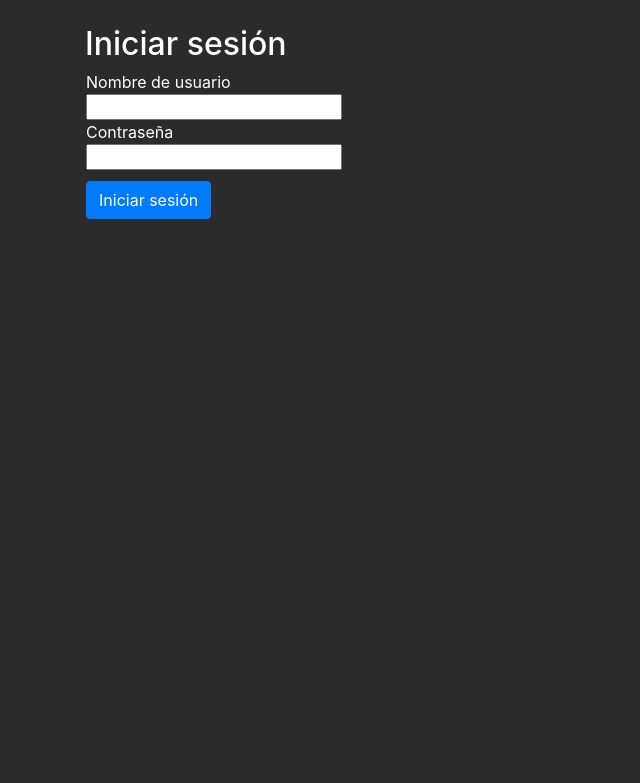
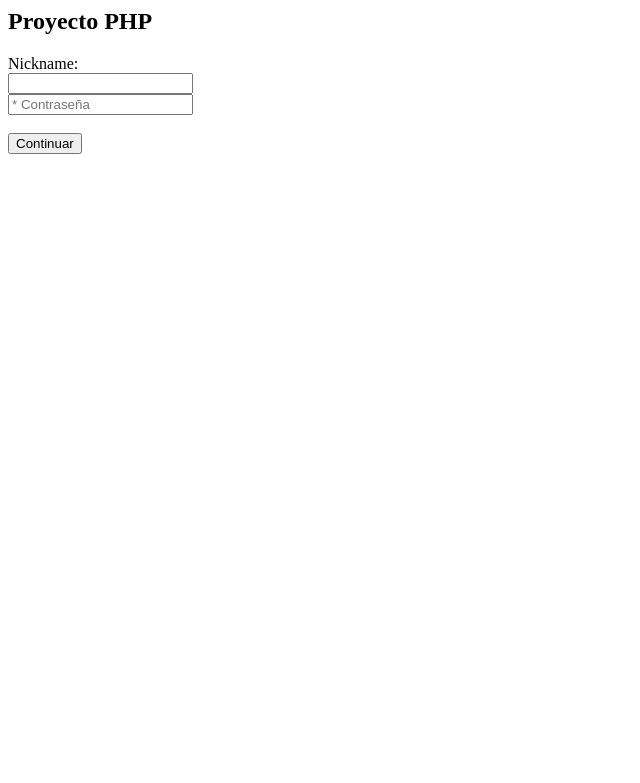
Before and after one commit to davidgalv/dominguezgalvan, a PHP site: page /login.php in a window 1280 px wide. Shown: the top 783 px of the page, without its empty margins (0-640 px from the left). Run offline with PHP 8.4, Linux system fonts and the light colour scheme.

Commit message:
Update login.php

```diff
--- a/login.php
+++ b/login.php
@@ -1,7 +1,7 @@
 <?php
     session_start();
     if (isset($_POST['boton'])) {
-        $user = $_POST['name'];
+        $user = $_POST['user'];
         $passwd = $_POST['pass'];
         if ((empty($user)) || (empty($passwd))) {
             $error = 'Introduce usuario y contraseña!';
@@ -16,42 +16,25 @@
 ?>
 <html lang="es">
     <head>
-       <!-- Required meta tags -->
-       <meta charset="utf-8">
-        <meta name="viewport" content="width=device-width, initial-scale=1, shrink-to-fit=no">
-
-        <!-- Bootstrap CSS -->
-        <link rel="stylesheet" href="https://stackpath.bootstrapcdn.com/bootstrap/4.4.1/css/bootstrap.min.css" integrity="sha384-Vkoo8x4CGsO3+Hhxv8T/Q5PaXtkKtu6ug5TOeNV6gBiFeWPGFN9MuhOf23Q9Ifjh" crossorigin="anonymous">
-
+        <meta charset="UTF-8">
         <title>Inicio de sesión</title>
     </head>
-    <body style="background-color: #2B2B2B; color: white; margin-top: 25px">
-    <div class="container">
-    <h2>Iniciar sesión</h2>
+    <body>
+        <h2>Proyecto PHP</h2>
         <form action="login.php" method="post">
-            <table>
-                <tr>
-                    <td>Nombre de usuario</td>
-                </tr>
-                <tr>
-                    <td><input type="text" name="name"></td>
-                </tr>
-                <tr>
-                    <td>Contraseña</td>
-                </tr>
-                <tr>
-                    <td><input type="password" name="pass"></td>
-                </tr>
-                <tr>
-                    <td style="padding-top: 10px"><input type="submit" name="boton" class="btn btn-primary" value="Iniciar sesión"></td>
-                </tr>
-            </table>
+            <label>Nickname:</label>
+            <br>
+            <input type="text" name="user">
+            <br>
+            <input type="password" name="pass" placeholder="* Contraseña">
+            <br>
+            <?php if (!empty($error)) {
+                echo "<span>".$error."</span>";
+            }
+            ?>
+            <br>
+            <input type="submit" name="boton" value="Continuar">
         </form>
-    </div>
-    <!-- Optional JavaScript -->
-    <!-- jQuery first, then Popper.js, then Bootstrap JS -->
-    <script src="https://code.jquery.com/jquery-3.4.1.slim.min.js" integrity="sha384-J6qa4849blE2+poT4WnyKhv5vZF5SrPo0iEjwBvKU7imGFAV0wwj1yYfoRSJoZ+n" crossorigin="anonymous"></script>
-    <script src="https://cdn.jsdelivr.net/npm/popper.js@1.16.0/dist/umd/popper.min.js" integrity="sha384-Q6E9RHvbIyZFJoft+2mJbHaEWldlvI9IOYy5n3zV9zzTtmI3UksdQRVvoxMfooAo" crossorigin="anonymous"></script>
-    <script src="https://stackpath.bootstrapcdn.com/bootstrap/4.4.1/js/bootstrap.min.js" integrity="sha384-wfSDF2E50Y2D1uUdj0O3uMBJnjuUD4Ih7YwaYd1iqfktj0Uod8GCExl3Og8ifwB6" crossorigin="anonymous"></script>
-    </body>
+
+        </body>
 </html>
```
